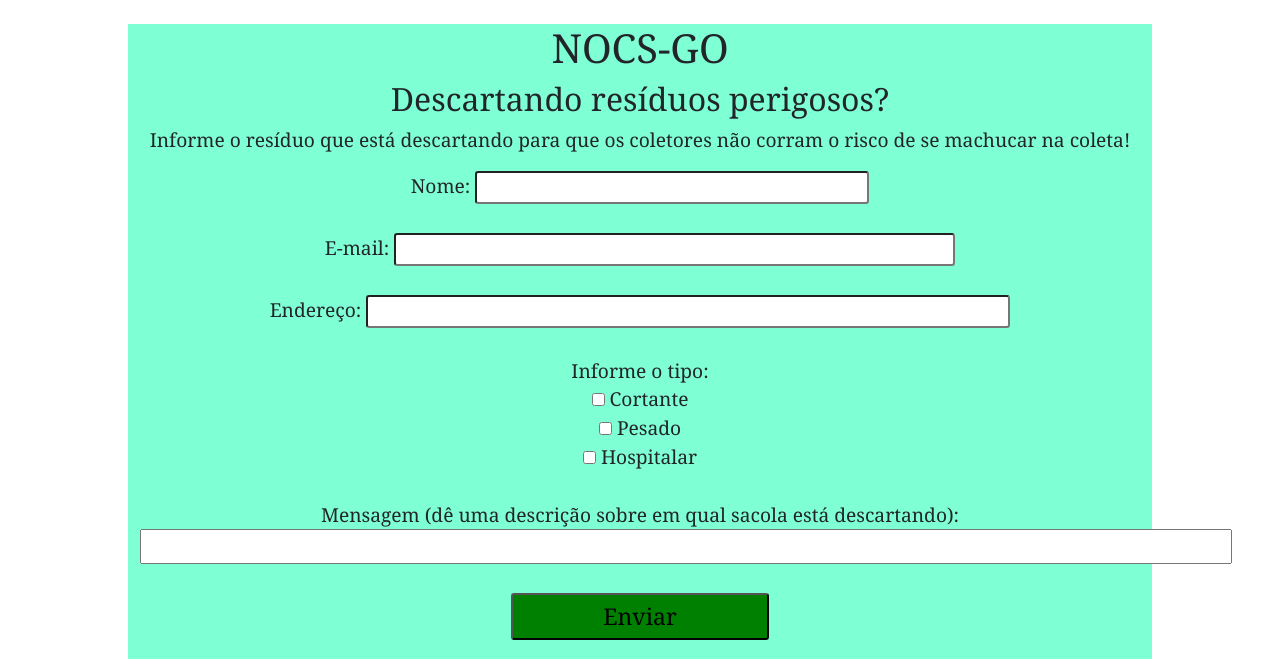
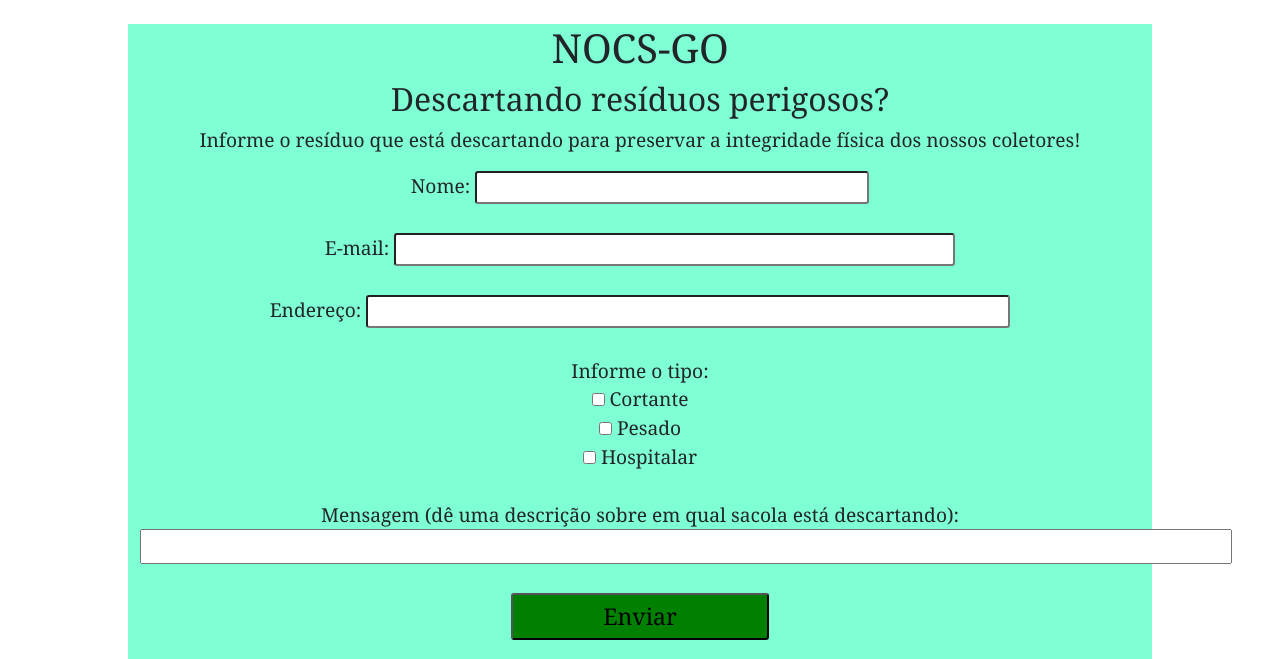
Before and after one commit to paulo-campos-57/NOCS, a Django app: page / in a window 1280 px wide. Shown: the part 132-791 px from the top of the page. Run offline with Django 4.2, Linux system fonts and the light colour scheme.

Commit message:
atualização na página home

```diff
--- a/descarte_perigoso/app_dp/templates/dp/home.html
+++ b/descarte_perigoso/app_dp/templates/dp/home.html
@@ -8,7 +8,7 @@
         {% csrf_token %}
         <h2>Descartando resíduos perigosos?</h2>
         <p>
-            Informe o resíduo que está descartando para que os coletores não corram o risco de se machucar na coleta!
+            Informe o resíduo que está descartando para preservar a integridade física dos nossos coletores!
         </p>
         Nome: <input name="nome" class="form-control-sm" type="text" size="40"><br><br>
         E-mail: <input name="email" class="form-control-sm" type="email" size="60"><br><br>
```
